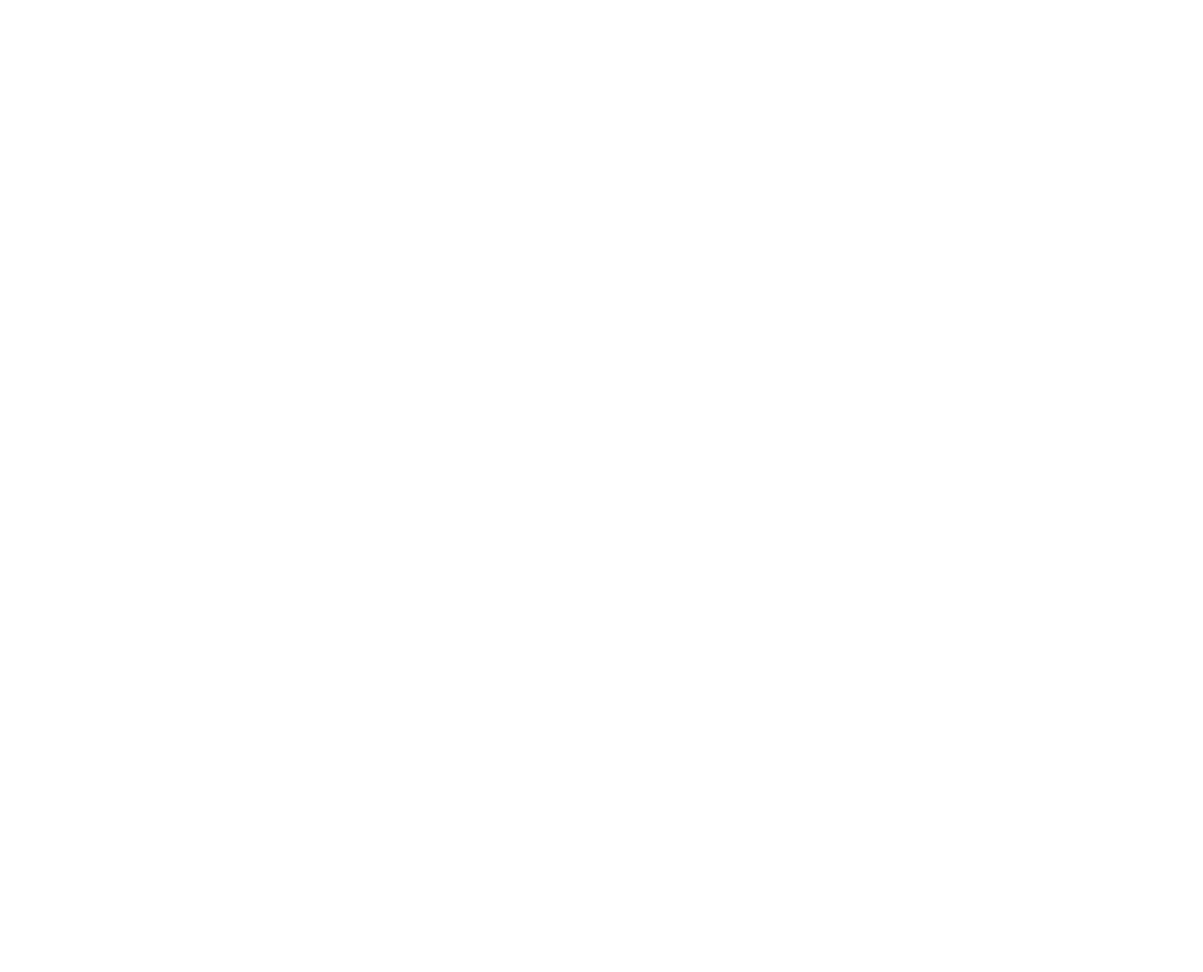
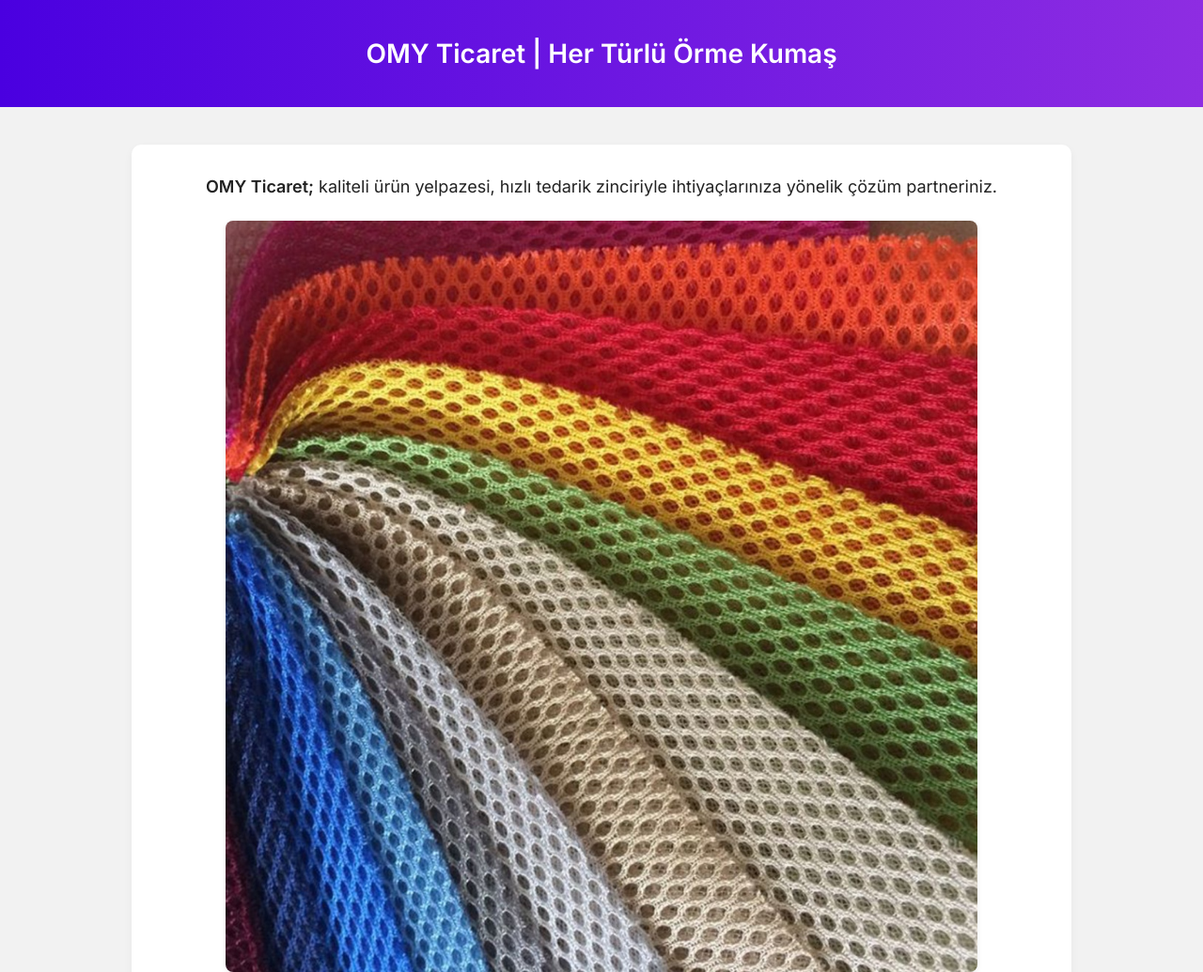
Before and after one commit to Omytic/omytic, a plain HTML site: page index.html in a window 1280 px wide. Shown: the top 1035 px of the page at 94% size. Before the commit the page ends 800 px from the top, so only its background shows below. Drawn offline with Linux system fonts and the light colour scheme.

Commit message:
Update index.html

```diff
--- a/index.html
+++ b/index.html
@@ -1,10 +1,85 @@
 <!DOCTYPE html>
 <html lang="tr">
 <head>
-  <meta charset="UTF-8" />
-  <meta name="viewport" content="width=device-width, initial-scale=1.0" />
-  <title>OMY Ticaret</title>
+  <meta charset="UTF-8">
+  <meta name="viewport" content="width=device-width, initial-scale=1.0">
+  <title>OMY Ticaret | Her Türlü Örme Kumaş</title>
+  <link href="https://fonts.googleapis.com/css2?family=Inter:wght@400;600&display=swap" rel="stylesheet">
+  <style>
+    * {
+      box-sizing: border-box;
+      margin: 0;
+      padding: 0;
+    }
+    body {
+      font-family: 'Inter', sans-serif;
+      background-color: #f2f2f2;
+      color: #222;
+    }
+    header {
+      background: linear-gradient(to right, #4a00e0, #8e2de2);
+      color: white;
+      padding: 40px 20px;
+      text-align: center;
+    }
+    header h1 {
+      font-size: 28px;
+    }
+    .container {
+      max-width: 1000px;
+      margin: 40px auto;
+      padding: 0 20px;
+      background-color: #fff;
+      border-radius: 10px;
+      box-shadow: 0 4px 10px rgba(0,0,0,0.05);
+    }
+    .container p {
+      font-size: 18px;
+      padding: 30px 20px 0 20px;
+      line-height: 1.7;
+      text-align: center;
+    }
+    .container img {
+      display: block;
+      width: 90%;
+      max-width: 800px;
+      margin: 20px auto;
+      border-radius: 8px;
+      box-shadow: 0 2px 6px rgba(0,0,0,0.08);
+    }
+    footer {
+      background-color: #444;
+      color: #eee;
+      text-align: center;
+      padding: 20px;
+      font-size: 15px;
+      margin-top: 60px;
+    }
+    @media (max-width: 600px) {
+      header h1 {
+        font-size: 22px;
+      }
+      .container p {
+        font-size: 16px;
+      }
+    }
+  </style>
 </head>
 <body>
+  <header>
+    <h1>OMY Ticaret | Her Türlü Örme Kumaş</h1>
+  </header>
+
+  <div class="container">
+    <p><strong>OMY Ticaret;</strong> kaliteli ürün yelpazesi, hızlı tedarik zinciriyle ihtiyaçlarınıza yönelik çözüm partneriniz.</p>
+
+    <img src="63d402ea6fc3c-63d402ea7bf4f.jpg" alt="Kumaş rulo 1">
+    <img src="Screenshot 2025-06-14 153910.png" alt="Kumaş rulo 2">
+    <img src="welsoft-kumas-nedir-21-blog.png" alt="Kumaş rulo 3">
+  </div>
+
+  <footer>
+    İletisim: info@omytic.com | +90 553 588 69 36
+  </footer>
 </body>
 </html>
```
